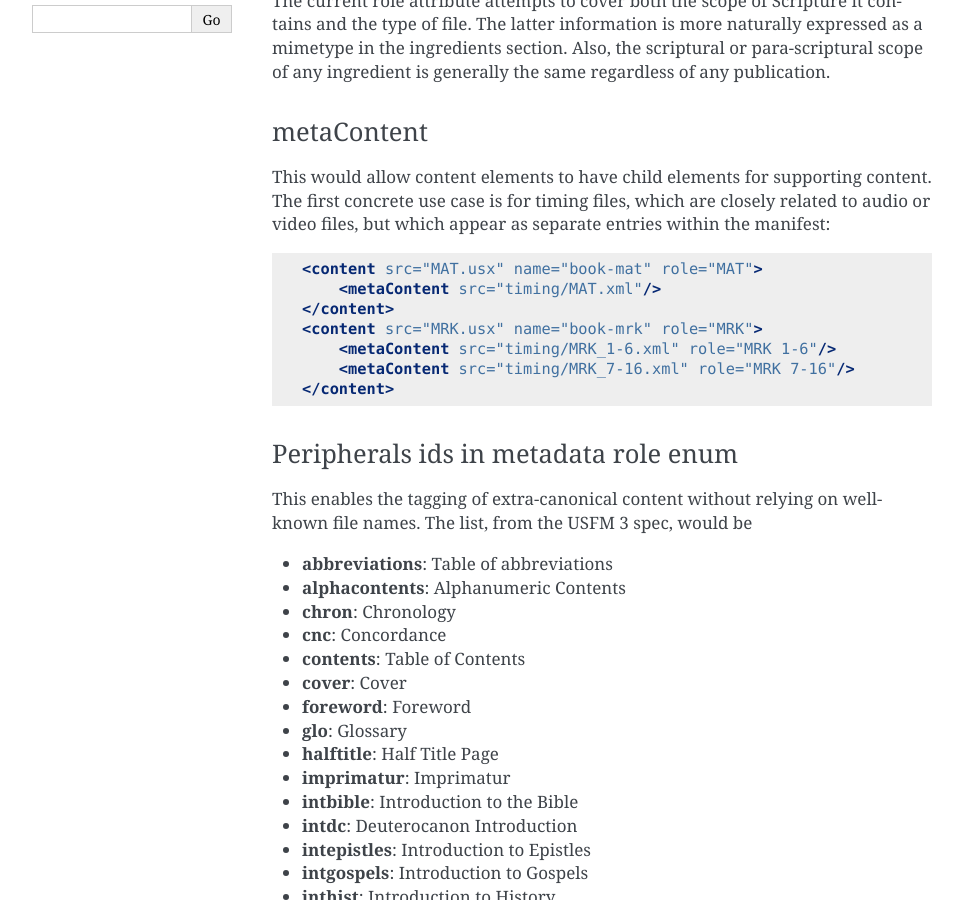
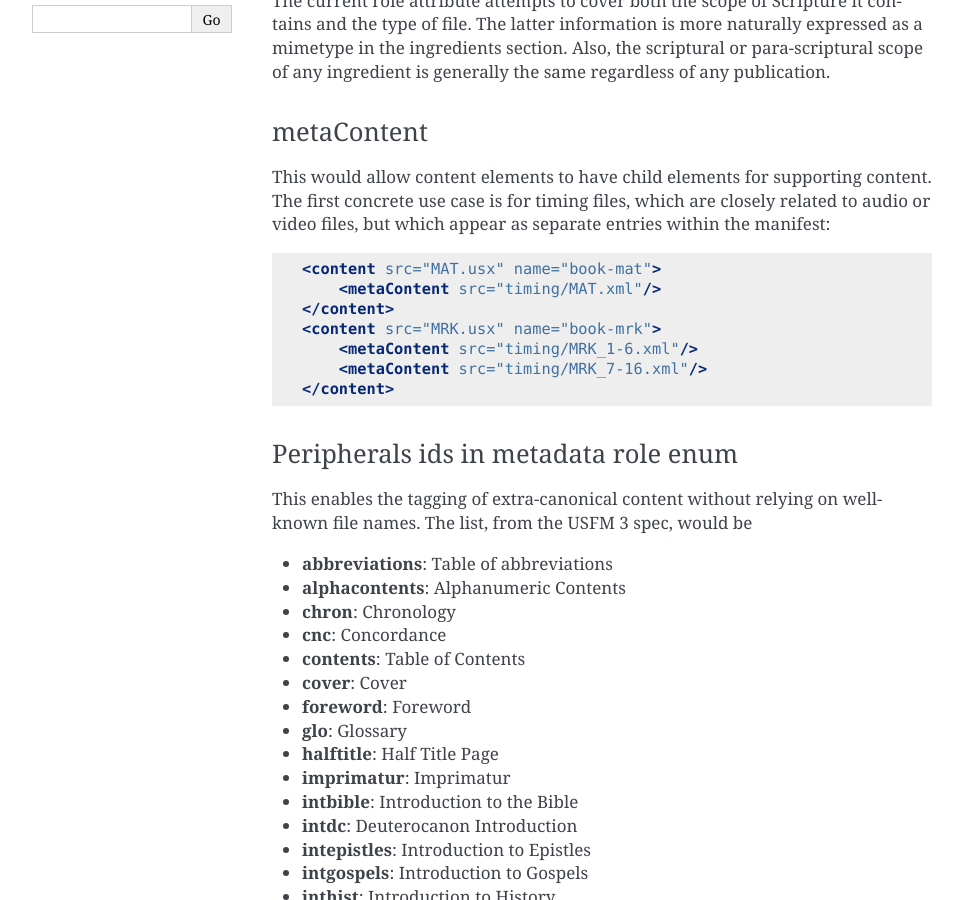
Before and after one commit to bible-technology/scripture-burrito, a Sphinx documentation site: the page built from proto_doc/sb_0_1/source/12_publications.rst, in a window 1280 px wide and 900 px high, scrolled down 558 px. Shown: the whole window, without its empty margins (148-1111 px from the left). Built offline with Sphinx 7.4.7, drawn with Linux system fonts in a browser that asks for light colours.

Commit message:
Remove role from metaContent example

```diff
--- a/proto_doc/sb_0_1/source/12_publications.rst
+++ b/proto_doc/sb_0_1/source/12_publications.rst
@@ -39,12 +39,12 @@ appear as separate entries within the manifest:
 
 .. code-block:: xml
 
-    <content src="MAT.usx" name="book-mat" role="MAT">
+    <content src="MAT.usx" name="book-mat">
         <metaContent src="timing/MAT.xml"/>
     </content>
-    <content src="MRK.usx" name="book-mrk" role="MRK">
-        <metaContent src="timing/MRK_1-6.xml" role="MRK 1-6"/>
-        <metaContent src="timing/MRK_7-16.xml" role="MRK 7-16"/>
+    <content src="MRK.usx" name="book-mrk">
+        <metaContent src="timing/MRK_1-6.xml"/>
+        <metaContent src="timing/MRK_7-16.xml"/>
     </content>
 
 =====================================
```
Also changed, not shown: 1 other file.
